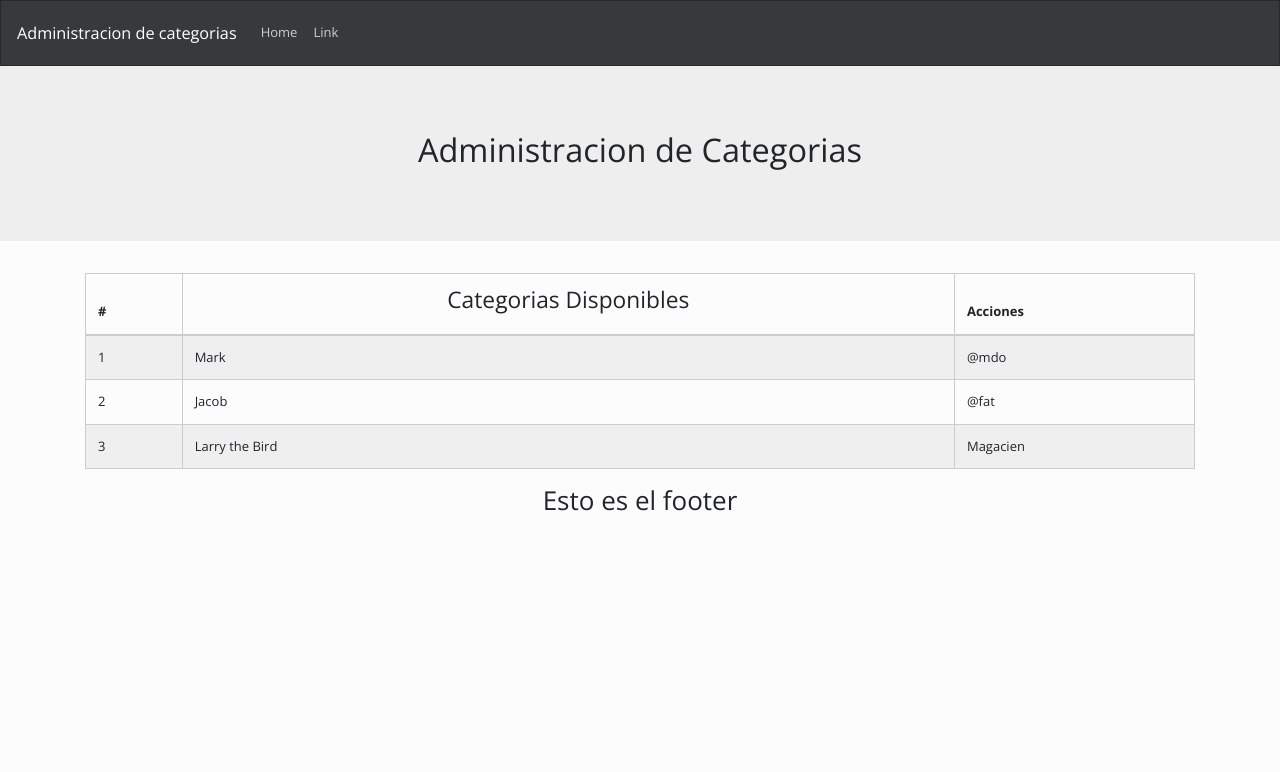
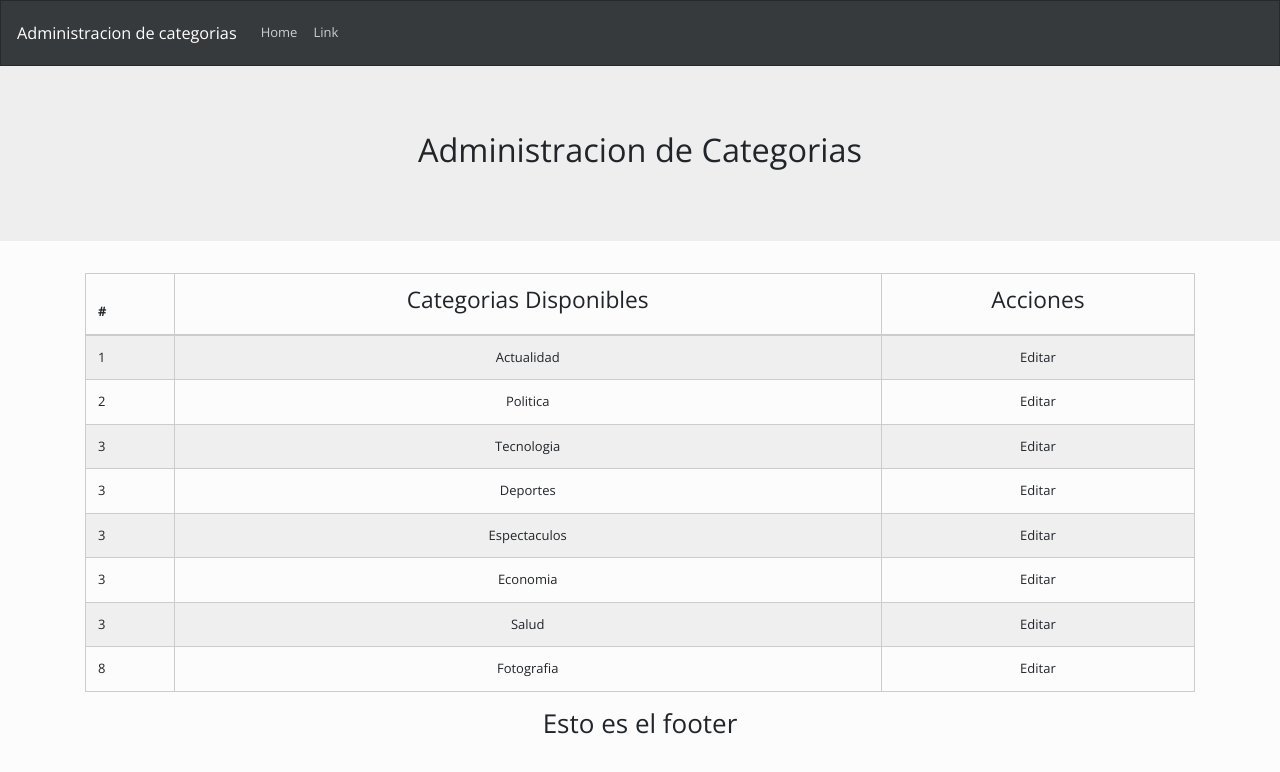
Before and after one commit to casasfranco/RollingNews-final, a React (Create React App) app in the folder rolling-news/: page / in a window 1280 px wide. Shown: the top 772 px of the page. Built offline with nearby package versions, Linux system fonts and the light colour scheme.

Commit message:
se modificaron cosas de la tabla de categoria

```diff
--- a/rolling-news/src/principal/Categoria.js
+++ b/rolling-news/src/principal/Categoria.js
@@ -17,32 +17,59 @@ const Categoria = () => {
 
   <thead>
     <tr>
-      <th>#</th>
+      <th>
+          #
+      </th>
       <th className="text-center">
     <h3>Categorias Disponibles</h3>
-
       </th>
-
-      <th>Acciones</th>
+     <th className="text-center">
+     <h3>Acciones</h3>
+     </th>
     </tr>
   </thead>
   <tbody>
     <tr>
       <td>1</td>
-      <td>Mark</td>
-      <td>@mdo</td>
+      <td className="text-center">Actualidad</td>
+      <td className="text-center">Editar</td>
     </tr>
     <tr>
       <td>2</td>
-      <td>Jacob</td>
-      <td>@fat</td>
+      <td className="text-center">Politica</td>
+      <td className="text-center">Editar</td>
     </tr>
     <tr>
       <td>3</td>
-      <td>Larry the Bird</td>
-      <td>Magacien</td>
+      <td className="text-center">Tecnologia</td>
+      <td className="text-center">Editar</td>
+     </tr>
+     <tr>
+      <td>3</td>
+      <td className="text-center">Deportes</td>
+      <td className="text-center">Editar</td>
+     </tr>
+     <tr>
+      <td>3</td>
+      <td className="text-center">Espectaculos</td>
+      <td className="text-center">Editar</td>
+     </tr>
+     <tr>
+      <td>3</td>
+      <td className="text-center">Economia</td>
+      <td className="text-center">Editar</td>
+     </tr>
+     <tr>
+      <td>3</td>
+      <td className="text-center">Salud</td>
+      <td className="text-center">Editar</td>
+     </tr>
+     <tr>
+      <td>8</td>
+      <td className="text-center">Fotografia</td>
+      <td className="text-center">Editar</td>
+     </tr>
 
-    </tr>
   </tbody>
 </Table>
         </section>
```
